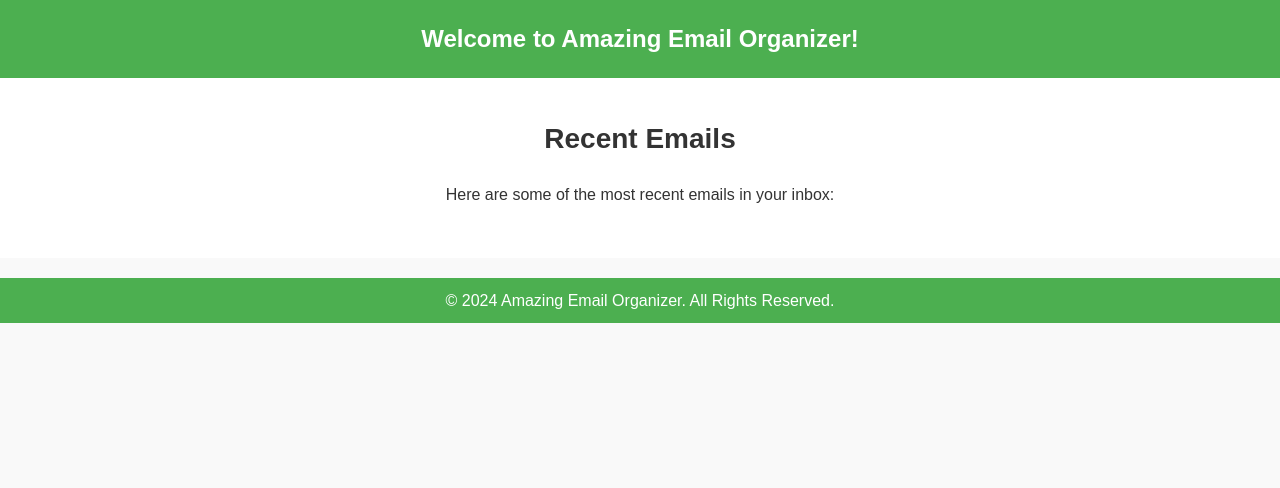
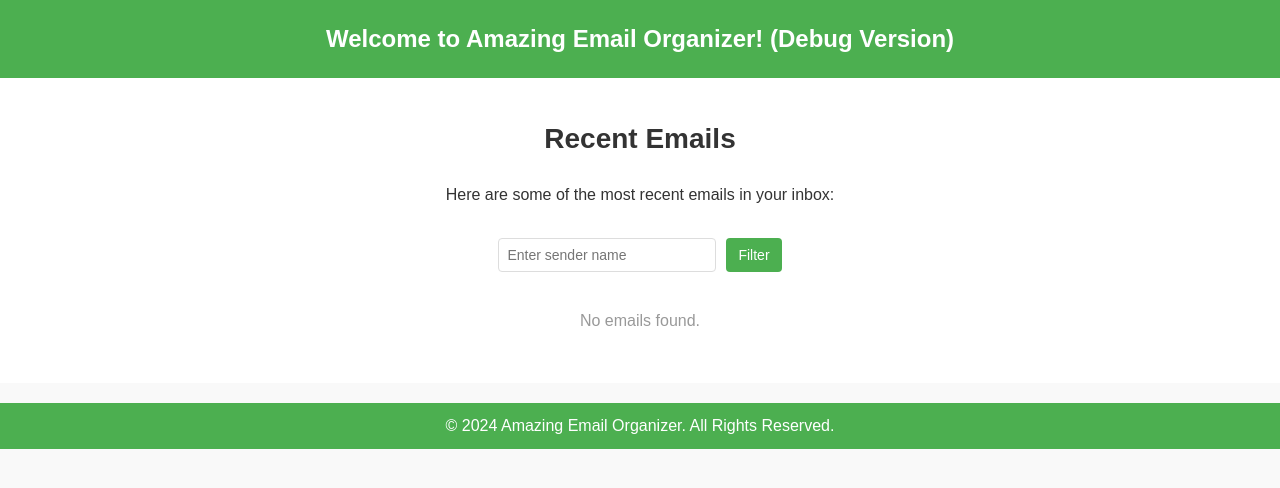
Before and after one commit to PhucGiaNguyen99/GMailCopilot, a Flask app: page /auth/welcome in a window 1280 px wide. Shown: the top 488 px of the page. Run offline with Flask 3, Linux system fonts and the light colour scheme.

Commit message:
Add the name filter to the welcome page.

```diff
--- a/flask-backend/app.py
+++ b/flask-backend/app.py
@@ -12,6 +12,7 @@
 from datetime import timedelta
 from extensions import db  # Import db from extensions
 from routes.auth_routes import auth_bp  # Import the Blueprint
+# from routes.emails_routes import emails_bp
 
 app = Flask(__name__)
 app.secret_key = os.urandom(24)  # Secret key for session management
@@ -35,8 +36,9 @@
 # Initialize the SQLAlchemy object
 db.init_app(app)
 
-# Register the Blueprint
+# Register the Blueprints
 app.register_blueprint(auth_bp, url_prefix="/auth")
+# app.register_blueprint(emails_bp, url_prefix="/emails")
 
 # Index route: Checks if the user is authenticated
 @app.route("/")
--- a/flask-backend/routes/auth_routes.py
+++ b/flask-backend/routes/auth_routes.py
@@ -111,12 +111,13 @@
     db.session.commit()
 
 
-@auth_bp.route("/welcome")
+@auth_bp.route("/welcome", methods=["GET", "POST"])
 def welcome():
-    # Retrieve all stored emails from the database
-    emails = Email.query.all()
-
-    # Pass the emails to the template to display
-
-    # Display the email metadata
+    sender_name=request.args.get("sender", None)
+    # If the filtered name is already entered
+    if sender_name:
+        emails=Email.query.filter(Email.sender.ilike(f"%{sender_name}%")).all()
+    # Otherwise, from the beginning, it shows all the emails
+    else:
+        emails=Email.query.all()
     return render_template("welcome.html", emails=emails)
--- a/flask-backend/templates/welcome.html
+++ b/flask-backend/templates/welcome.html
@@ -25,8 +25,8 @@
         }
 
         main {
+            padding: 20px;
             background: white;
-            padding: 20px;
         }
 
         h1 {
@@ -39,6 +39,35 @@
         p {
             text-align: center;
             margin-bottom: 30px;
+        }
+
+        .filter-form {
+            display: flex;
+            justify-content: center;
+            margin-bottom: 20px;
+        }
+
+        .filter-form input {
+            padding: 8px;
+            font-size: 14px;
+            border: 1px solid #ddd;
+            border-radius: 4px;
+            margin-right: 10px;
+            width: 200px;
+        }
+
+        .filter-form button {
+            padding: 8px 12px;
+            font-size: 14px;
+            background-color: #4caf50;
+            color: white;
+            border: none;
+            border-radius: 4px;
+            cursor: pointer;
+        }
+
+        .filter-form button:hover {
+            background-color: #45a049;
         }
 
         .email-grid {
@@ -93,12 +122,21 @@
 
 <body>
     <header>
-        Welcome to Amazing Email Organizer!
+        Welcome to Amazing Email Organizer! (Debug Version)
     </header>
     <main>
         <h1>Recent Emails</h1>
         <p>Here are some of the most recent emails in your inbox:</p>
+
+        <!-- Filter Form -->
+        <form class="filter-form" action="{{ url_for('auth.welcome') }}" method="get">
+            <input type="text" name="sender" placeholder="Enter sender name" required>
+            <button type="submit">Filter</button>
+        </form>
+
+        <!-- Email Grid -->
         <div class="email-grid">
+            {% if emails %}
                 {% for email in emails %}
                 <div class="email-card">
                     <div class="subject">{{ email.subject }}</div>
@@ -106,6 +144,9 @@
                     <div class="snippet"><strong>Snippet:</strong> {{ email.snippet }}</div>
                 </div>
                 {% endfor %}
+            {% else %}
+                <p style="text-align: center; color: #999;">No emails found.</p>
+            {% endif %}
         </div>
     </main>
     <footer>
```
Also changed, not shown: flask-backend/routes/emails_routes.py (added, +13 -0 lines), flask-backend/templates/emails.html (added, +27 -0 lines). Lines whose indentation alone changed are shown as unchanged.
